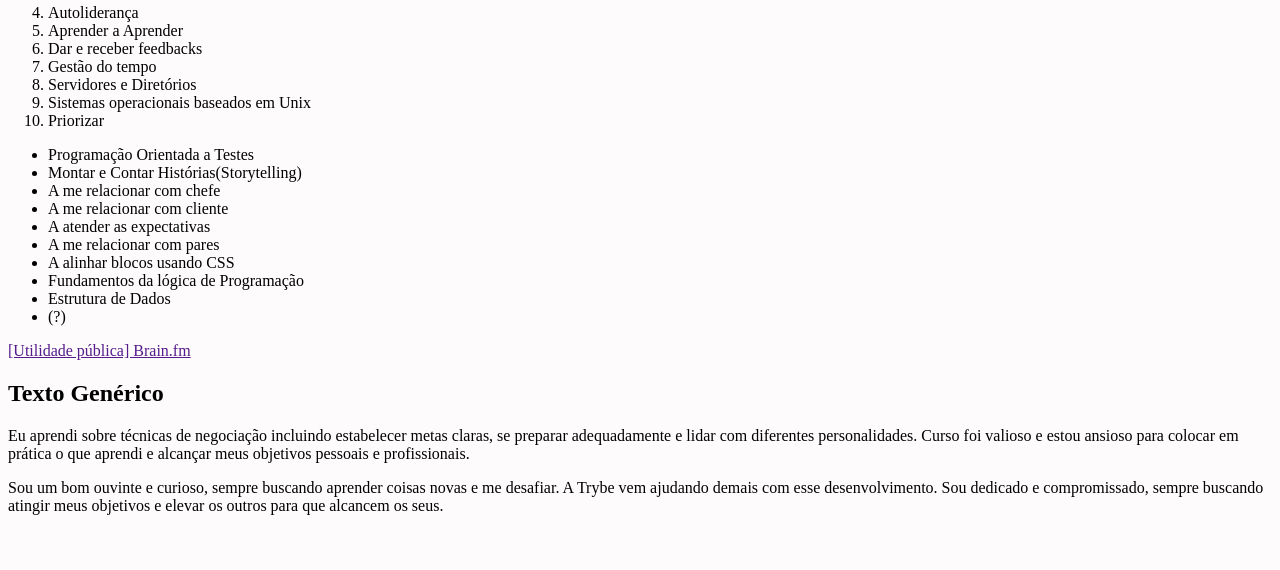
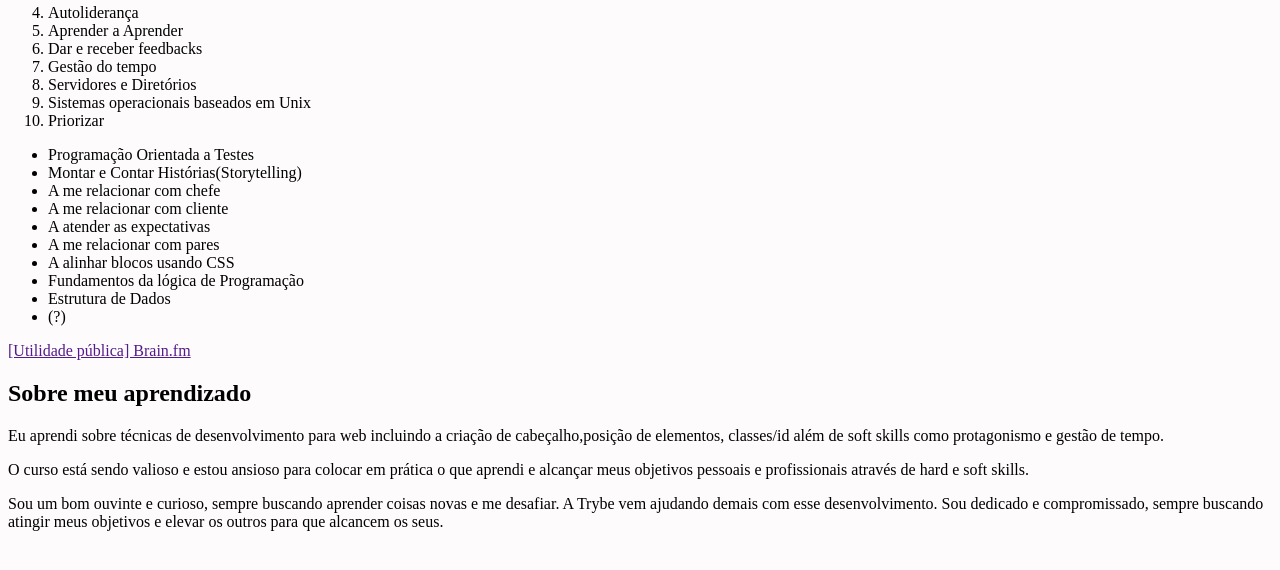
Before and after one commit to oliveiraxand/lessons-learned, a website: page index.html in a window 1280 px wide. Shown: the part 92-662 px from the top of the page. Drawn offline with Linux system fonts and the light colour scheme.

Commit message:
Texto genérico substituido pelo texto sobre meu aprendizado

```diff
--- a/index.html
+++ b/index.html
@@ -47,8 +47,11 @@
     </footer>
     <!--Artigo sobre meu aprendizado-->
     <article>
-        <h2>Texto Genérico</h2>
-        <p>Eu aprendi sobre técnicas de negociação incluindo estabelecer metas claras, se preparar adequadamente e lidar com diferentes personalidades. Curso foi valioso e estou ansioso para colocar em prática o que aprendi e alcançar meus objetivos pessoais e profissionais.</p>
+        <h2>Sobre meu aprendizado</h2>
+        <p>Eu aprendi sobre técnicas de desenvolvimento para web incluindo a criação de cabeçalho,posição de elementos, classes/id além de soft skills como protagonismo e gestão de tempo.</p>
+        <p>
+        O curso está sendo valioso e estou ansioso para colocar em prática o que aprendi e alcançar meus objetivos pessoais e profissionais através de hard e soft skills.</p>
+
     </article>
     <!--Lateral com uma breve descrição sobre mim-->
     <aside>
```
